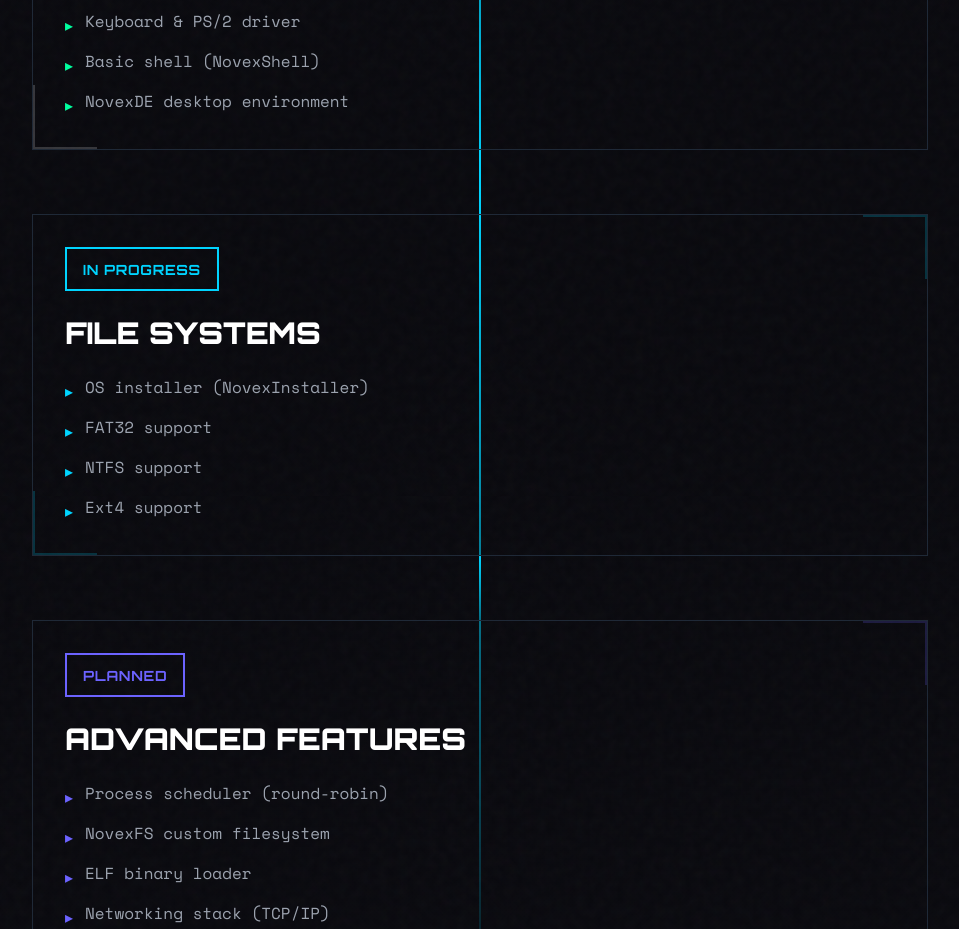
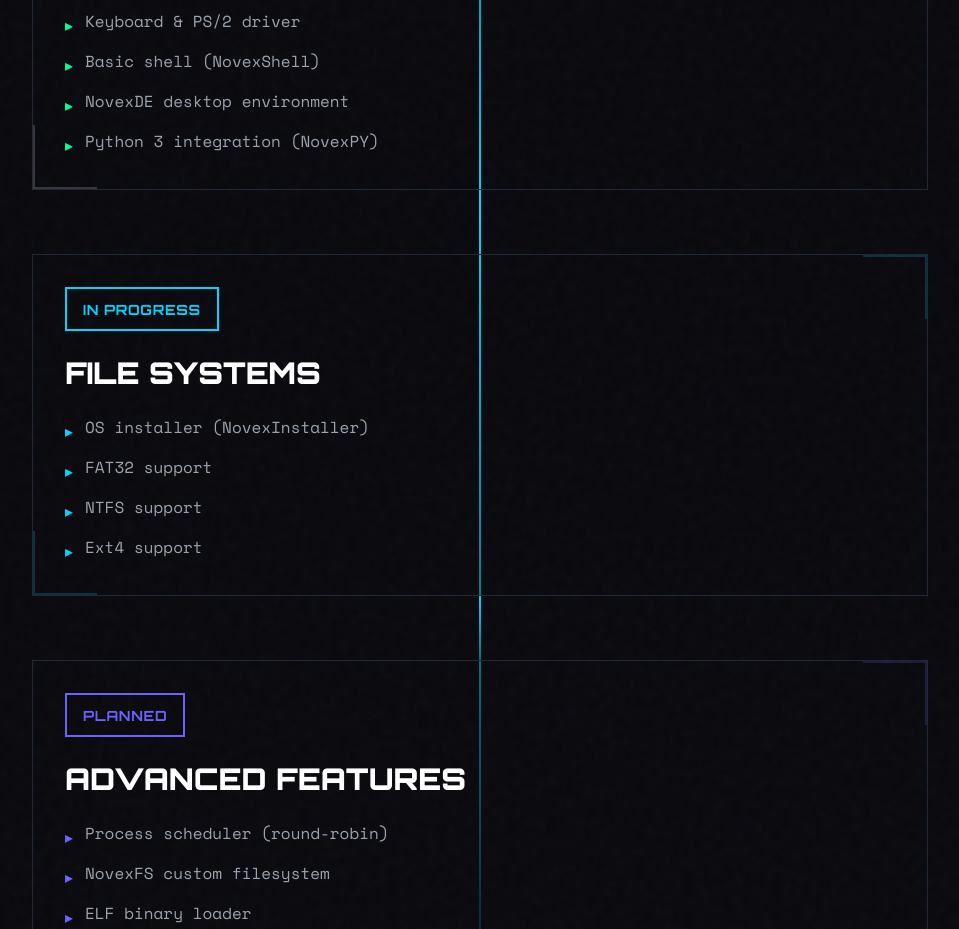
Before and after one commit to Dragonart53/novexos-website, a Next.js app: page / in a window 1280 px wide. Shown: the part 2620-3549 px from the top of the page, without its empty margins (160-1119 px from the left). Built offline with nearby package versions, Linux system fonts and the light colour scheme.

Commit message:
Update Roadmap.js

```diff
--- a/components/Roadmap.js
+++ b/components/Roadmap.js
@@ -17,6 +17,7 @@ const roadmapItems = [
       'Keyboard & PS/2 driver',
       'Basic shell (NovexShell)',
       'NovexDE desktop environment',
+      'Python 3 integration (NovexPY)',
     ],
   },
   {
```
